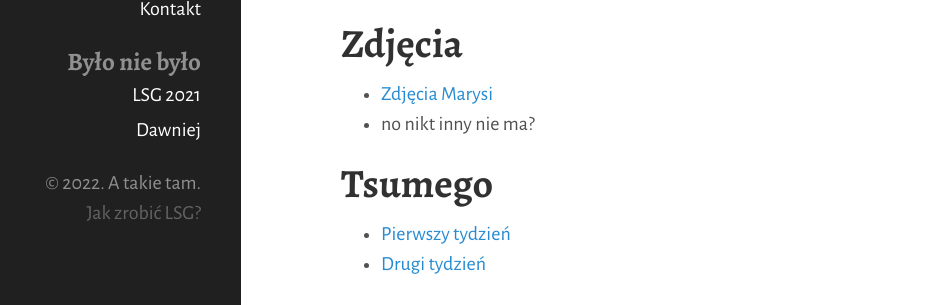
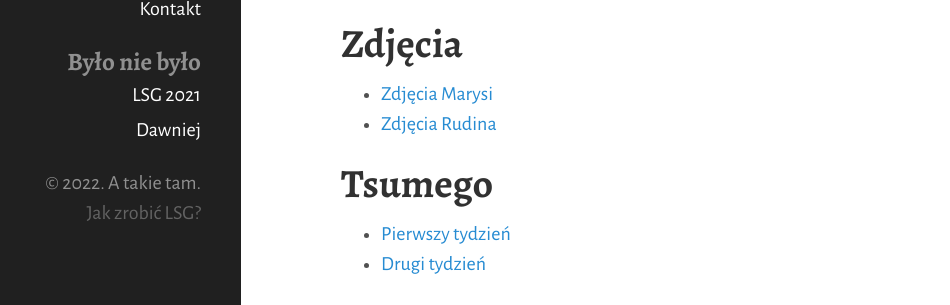
Before and after one commit to tasuki/lsg, a Jekyll site: the page built from 2021.md, in a window 1280 px wide and 900 px high, scrolled down 478 px. Shown: the part 146-451 px from the top of the window, without its empty margins (119-1069 px from the left). Built offline with Jekyll 4.4.1, drawn with Linux system fonts in a browser that asks for light colours; nearby versions of some CDN libraries.

Commit message:
Zdjęcia Rudina

```diff
--- a/2021.md
+++ b/2021.md
@@ -26,7 +26,7 @@ Dzięki wszystkim za przybycie!
 ## Zdjęcia
 
 - [Zdjęcia Marysi](https://photos.google.com/share/AF1QipMHkyeAqry6Xe0XDs-WWr1tTmXp59KZd4M0wXv2Z7H5augoOdQldoVoqIlX-NjAFw?key=dnpCNmFLYVltZGd2dVB5RVdUQTNReExKNE4wSU9B)
-- no nikt inny nie ma?
+- [Zdjęcia Rudina](https://rudin.com.pl/LSG/2021.html)
 
 ## Tsumego
 
```
